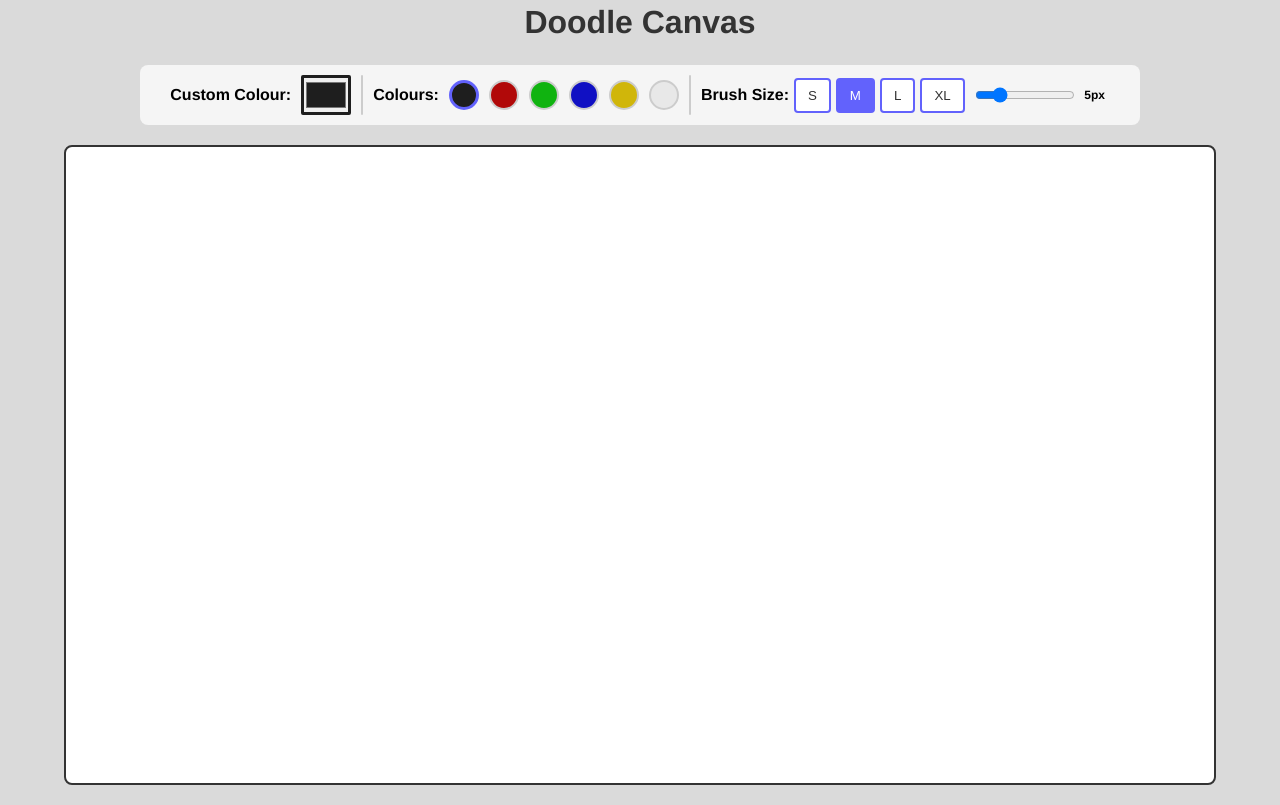
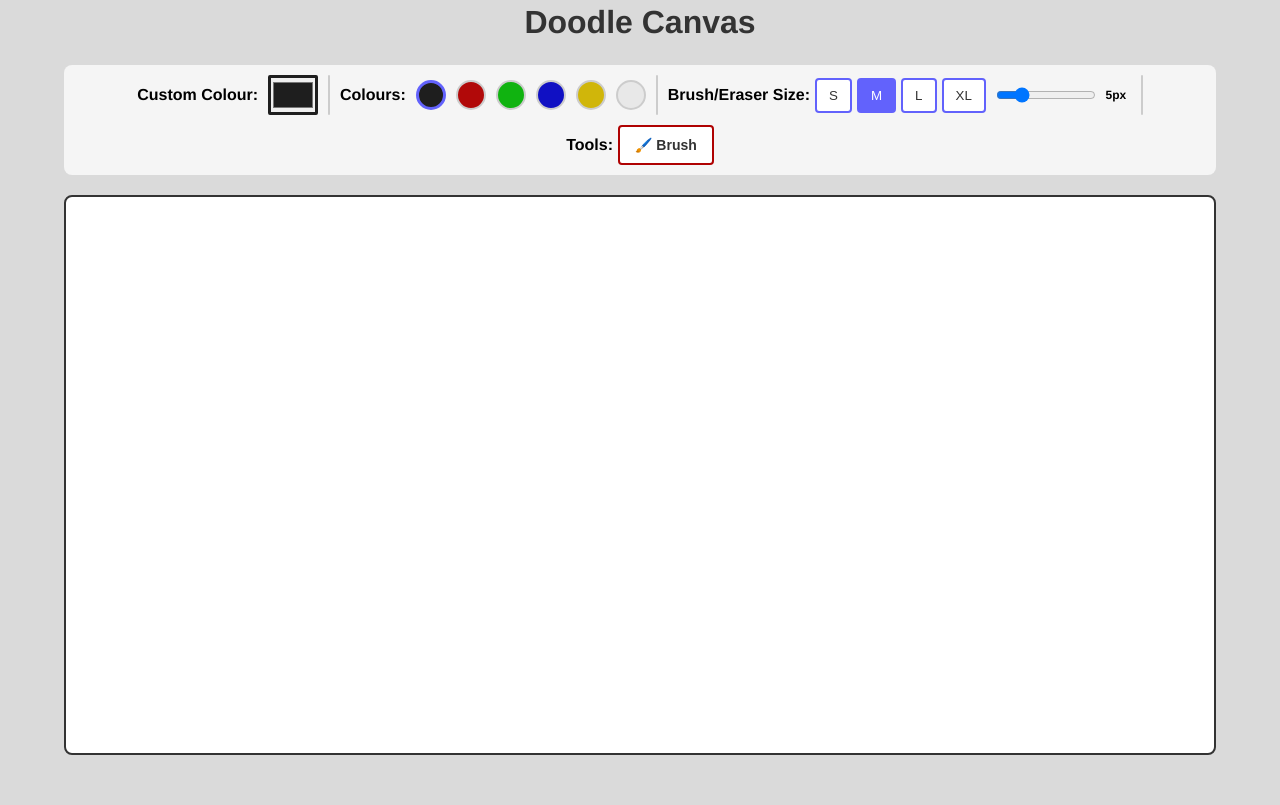
Before and after one commit to sandrineadap/ghw-doodle-platform, a React (Vite) app: page / in a window 1280 px wide. Built offline with nearby package versions, Linux system fonts and the light colour scheme.

Commit message:
feat: Step 6 - added Eraser tool

```diff
--- a/src/App.tsx
+++ b/src/App.tsx
@@ -5,6 +5,7 @@ import ToolbarComponent from "./ToolbarComponent";
 const App = () => {
   const [selectedColour, setSelectedColour] = useState("#1e1e1e");
   const [brushSize, setBrushSize] = useState(5);
+  const [isErasing, setIsErasing] = useState(false);
 
   const handleColourChange = (colour: string) => {
     setSelectedColour(colour);
@@ -13,6 +14,10 @@ const App = () => {
   const handleBrushSizeChange = (size: number) => {
     setBrushSize(size);
   };
+
+  const handleEraserToggle = (erasing: boolean) => {
+    setIsErasing(erasing);
+  }
 
   return (
     <main>
@@ -31,8 +36,10 @@ const App = () => {
         onColourChange={handleColourChange}
         brushSize={brushSize}
         onBrushSizeChange={handleBrushSizeChange}
+        isErasing={isErasing}
+        onEraserToggle={handleEraserToggle}
       />
-      <CanvasComponent selectedColour={selectedColour} brushSize={brushSize}/>
+      <CanvasComponent selectedColour={selectedColour} brushSize={brushSize} isErasing={isErasing}/>
     </main>
   );
 };
--- a/src/CanvasComponent.tsx
+++ b/src/CanvasComponent.tsx
@@ -3,15 +3,16 @@ import { useEffect, useRef, useState } from "react";
 type CanvasProps = {
   selectedColour: string;
   brushSize: number;
+  isErasing: boolean;
 }
 
-const CanvasComponent = ({ selectedColour, brushSize }: CanvasProps ) => {
+const CanvasComponent = ({ selectedColour, brushSize, isErasing }: CanvasProps ) => {
   const canvasRef = useRef<HTMLCanvasElement | null>(null);
   const [isDrawing, setIsDrawing] = useState(false);
   const [canvasContext, setCanvasContext] =
     useState<CanvasRenderingContext2D | null>(null);
 
-  // sets default brush style
+  // sets defaults on mount
   useEffect(() => {
     const canvas = canvasRef.current; // the current value of the ref
     if (canvas) {
@@ -29,14 +30,19 @@ const CanvasComponent = ({ selectedColour, brushSize }: CanvasProps ) => {
     }
   }, []);
 
-  // update brush styles
+  // update brush styles (colour, size, eraser, etc.)
   useEffect(() => {
-    // update stroke colour from default to selected colour
     if(canvasContext) {
-      canvasContext.strokeStyle = selectedColour;
+      if (isErasing) {
+        canvasContext.globalCompositeOperation = "destination-out"; // what tells the dom to delete
+        canvasContext.strokeStyle = "rgba(0, 0, 0, 1)"; // completely transparent
+      } else {
+        canvasContext.globalCompositeOperation = "source-over";
+        canvasContext.strokeStyle = selectedColour;
+      }
       canvasContext.lineWidth = brushSize;
     }
-  }, [selectedColour, brushSize, canvasContext]); // this effect is dependent on selectedColour and canvasContext
+  }, [selectedColour, brushSize, isErasing, canvasContext]); // this effect is dependent on selectedColour and canvasContext
 
   const getMouseCoordinates = (event: React.MouseEvent<HTMLCanvasElement>) => {
     const canvas = canvasRef.current;
@@ -99,7 +105,7 @@ const CanvasComponent = ({ selectedColour, brushSize }: CanvasProps ) => {
           cursor: "crosshair",
           backgroundColor: "white",
           width: "90vw",
-          height: "80vh",
+          height: "70vh",
           color: "#000",
         }}
       >
--- a/src/ToolbarComponent.tsx
+++ b/src/ToolbarComponent.tsx
@@ -23,6 +23,8 @@ interface ToolbarProps {
   onColourChange: (color: string) => void;
   brushSize: number;
   onBrushSizeChange: (size: number) => void;
+  isErasing: boolean;
+  onEraserToggle: (isErasing: boolean) => void;
 }
 
 const ToolbarComponent: React.FC<ToolbarProps> = ({
@@ -30,6 +32,8 @@ const ToolbarComponent: React.FC<ToolbarProps> = ({
   onColourChange,
   brushSize,
   onBrushSizeChange,
+  isErasing,
+  onEraserToggle,
 }) => {
   return (
     <div
@@ -42,7 +46,7 @@ const ToolbarComponent: React.FC<ToolbarProps> = ({
         backgroundColor: "#f5f5f5",
         borderRadius: "8px",
         margin: "0 auto",
-        maxWidth: "1000px",
+        maxWidth: "90vw",
         alignItems: "center",
       }}
     >
@@ -112,10 +116,10 @@ const ToolbarComponent: React.FC<ToolbarProps> = ({
         }}
       />
 
-      {/* Brush Size Selector */}
+      {/* Brush/Eraser Size Selector */}
       <div style={{ display: "flex", gap: "5px", alignItems: "center" }}>
         <label style={{ fontWeight: "bold", alignSelf: "center" }}>
-          Brush Size:
+          Brush/Eraser Size:
         </label>
         {BRUSH_SIZES.map(({ size, label }) => (
           <button
@@ -151,6 +155,42 @@ const ToolbarComponent: React.FC<ToolbarProps> = ({
           {brushSize}px
         </span>
       </div>
+
+      {/* Separator */}
+      <div
+        style={{
+          width: "2px",
+          height: "40px",
+          backgroundColor: "#ccc",
+          borderRadius: "4px",
+        }}
+      />
+
+      {/* Eraser Tool */}
+      <div style={{ display: "flex", gap: "5px", alignItems: "center" }}>
+        <label style={{ fontWeight: "bold", alignSelf: "center" }}>Tools:</label>
+        <button
+          style={{
+            padding: "10px 15px",
+            backgroundColor: isErasing ? "#af0202" : "#fff",
+            color: isErasing ? "#fff" : "#333",
+            border: "2px solid #af0202",
+            borderRadius: "4px",
+            cursor: "pointer",
+            fontSize: "14px",
+            fontWeight: "bold",
+
+          }}
+          onClick={() => onEraserToggle(!isErasing)}
+          title={
+            isErasing
+              ? "Currently Eraser, Switch to Brush"
+              : "Currently Brush, Switch to Eraser"
+          }
+        >
+          {isErasing ? "🧽 Eraser" : "🖌️ Brush"}
+        </button>
+      </div>
     </div>
   );
 };
```
